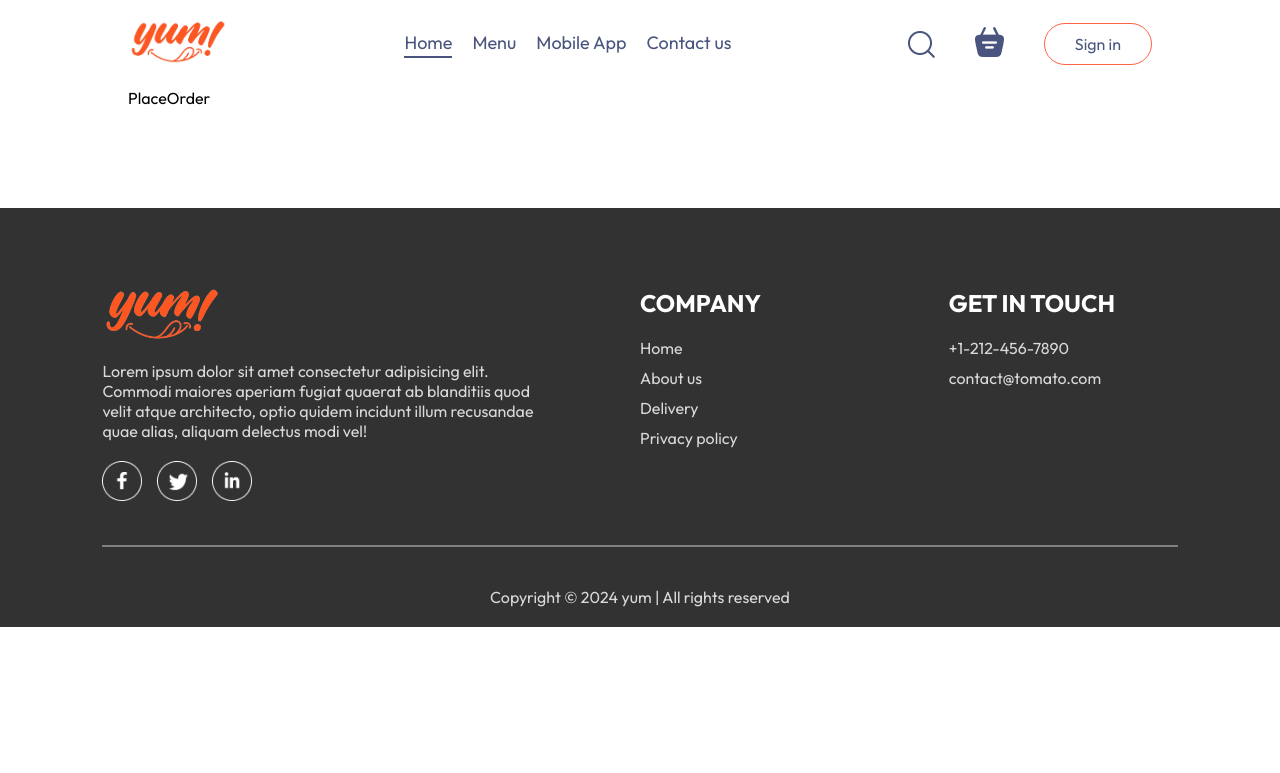
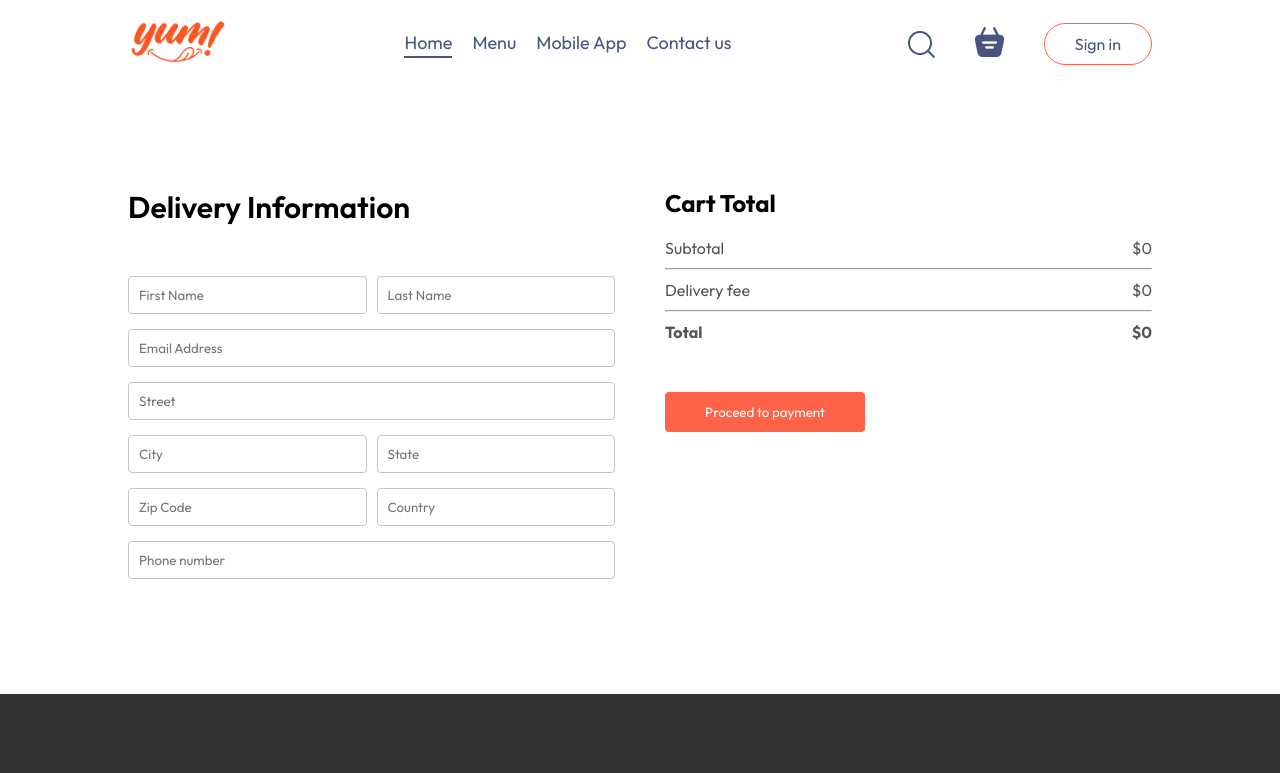
Before and after one commit to Sharath2205/Yum, a React (Vite) app in the folder frontend/: page /order in a window 1280 px wide. Shown: the top 773 px of the page. Built offline with nearby package versions, Linux system fonts and the light colour scheme.

Commit message:
order page added

```diff
--- a/frontend/src/components/Navbar/Navbar.jsx
+++ b/frontend/src/components/Navbar/Navbar.jsx
@@ -1,3 +1,4 @@
+/* eslint-disable react/prop-types */
 import { useContext, useState } from "react";
 
 import "./Navbar.css";
--- a/frontend/src/pages/Cart/Cart.css
+++ b/frontend/src/pages/Cart/Cart.css
@@ -8,6 +8,14 @@
   align-items: center;
   color: grey;
   font-size: max(1vw, 12px);
+}
+
+.cart-items .empty-cart {
+  width: 100%;
+  margin: auto;
+  text-align: center;
+  font-size: max(3vw, 24px);
+  opacity: 0.8;
 }
 
 .cart-items-item {
--- a/frontend/src/pages/Cart/Cart.jsx
+++ b/frontend/src/pages/Cart/Cart.jsx
@@ -1,17 +1,21 @@
-/* eslint-disable no-unused-vars */
 import { useContext } from "react";
 
 import { StoreContext } from "../../context/StoreContext";
 
 import "./Cart.css";
+import { useNavigate } from "react-router-dom";
 
 const Cart = () => {
   const { cartItems, food_list, removeFromCart, getCartTotal } =
     useContext(StoreContext);
 
+  const navigate = useNavigate();
+
   return (
     <div className="cart">
       <div className="cart-items">
+        {Object.keys(cartItems).length !== 0 ? (
+          <>
             <div className="cart-items-title">
               <p>Items</p>
               <p>Title</p>
@@ -32,7 +36,10 @@
                       <p>${item.price}</p>
                       <p>{cartItems[item._id]}</p>
                       <p>${item.price * cartItems[item._id]}</p>
-                  <p className="cross" onClick={() => removeFromCart(item._id)}>
+                      <p
+                        className="cross"
+                        onClick={() => removeFromCart(item._id)}
+                      >
                         X
                       </p>
                     </div>
@@ -42,6 +49,10 @@
               }
               return null;
             })}
+          </>
+        ) : (
+          <div className="empty-cart">Your cart is empty</div>
+        )}
       </div>
 
       <div className="cart-bottom">
@@ -55,15 +66,17 @@
             <hr />
             <div className="cart-total-details">
               <p>Delivery fee</p>
-              <p>${2}</p>
+              <p>${getCartTotal() === 0 ? 0 : 2}</p>
             </div>
             <hr />
             <div className="cart-total-details">
               <b>Total</b>
-              <b>${getCartTotal() + 2}</b>
+              <b>${getCartTotal() != 0 ? getCartTotal() + 2 : 0}</b>
             </div>
           </div>
-          <button>Proceed to checkout</button>
+          <button onClick={() => navigate("/order")}>
+            Proceed to checkout
+          </button>
         </div>
         <div className="cart-promocode">
           <div>
--- a/frontend/src/pages/PlaceOrder/PlaceOrder.css
+++ b/frontend/src/pages/PlaceOrder/PlaceOrder.css
@@ -0,0 +1,41 @@
+.place-order {
+  display: flex;
+  align-items: start;
+  justify-content: space-between;
+  gap: 50px;
+  margin-top: 100px;
+}
+
+.place-order-left {
+  width: 100%;
+  max-width: max(30%, 500px);
+}
+
+.place-order-left .title {
+  font-size: 30px;
+  font-weight: 600;
+  margin-bottom: 50px;
+}
+
+.place-order-left input {
+  margin-bottom: 15px;
+  width: 100%;
+  padding: 10px;
+  border: 1px solid #c5c5c5;
+  border-radius: 4px;
+  outline-color: tomato;
+}
+
+.place-order-left .multi-fields {
+  display: flex;
+  gap: 10px;
+}
+
+.place-order-right {
+  width: 100%;
+  max-width: max(40%, 500px);
+}
+
+.place-order .cart-total button {
+  margin-top: 30px;
+}
--- a/frontend/src/pages/PlaceOrder/PlaceOrder.jsx
+++ b/frontend/src/pages/PlaceOrder/PlaceOrder.jsx
@@ -1,9 +1,55 @@
-import React from "react";
+import { useContext } from "react";
 
 import "./PlaceOrder.css";
+import { StoreContext } from "../../context/StoreContext";
 
 const PlaceOrder = () => {
-  return <div>PlaceOrder</div>;
+  const { getCartTotal } = useContext(StoreContext);
+
+  return (
+    <form className="place-order">
+      <div className="place-order-left">
+        <p className="title">Delivery Information</p>
+        <div className="multi-fields">
+          <input type="text" placeholder="First Name" />
+          <input type="text" placeholder="Last Name" />
+        </div>
+        <input type="email" placeholder="Email Address" />
+        <input type="text" placeholder="Street" />
+        <div className="multi-fields">
+          <input type="text" placeholder="City" />
+          <input type="text" placeholder="State" />
+        </div>
+        <div className="multi-fields">
+          <input type="text" placeholder="Zip Code" />
+          <input type="text" placeholder="Country" />
+        </div>
+        <input type="text" placeholder="Phone number" />
+      </div>
+      <div className="place-order-right">
+        <div className="cart-total">
+          <h2>Cart Total</h2>
+          <div>
+            <div className="cart-total-details">
+              <p>Subtotal</p>
+              <p>${getCartTotal()}</p>
+            </div>
+            <hr />
+            <div className="cart-total-details">
+              <p>Delivery fee</p>
+              <p>${getCartTotal() === 0 ? 0 : 2}</p>
+            </div>
+            <hr />
+            <div className="cart-total-details">
+              <b>Total</b>
+              <b>${getCartTotal() === 0 ? 0 : getCartTotal() + 2}</b>
+            </div>
+          </div>
+          <button>Proceed to payment</button>
+        </div>
+      </div>
+    </form>
+  );
 };
 
 export default PlaceOrder;
```
Lines whose indentation alone changed are shown as unchanged.
